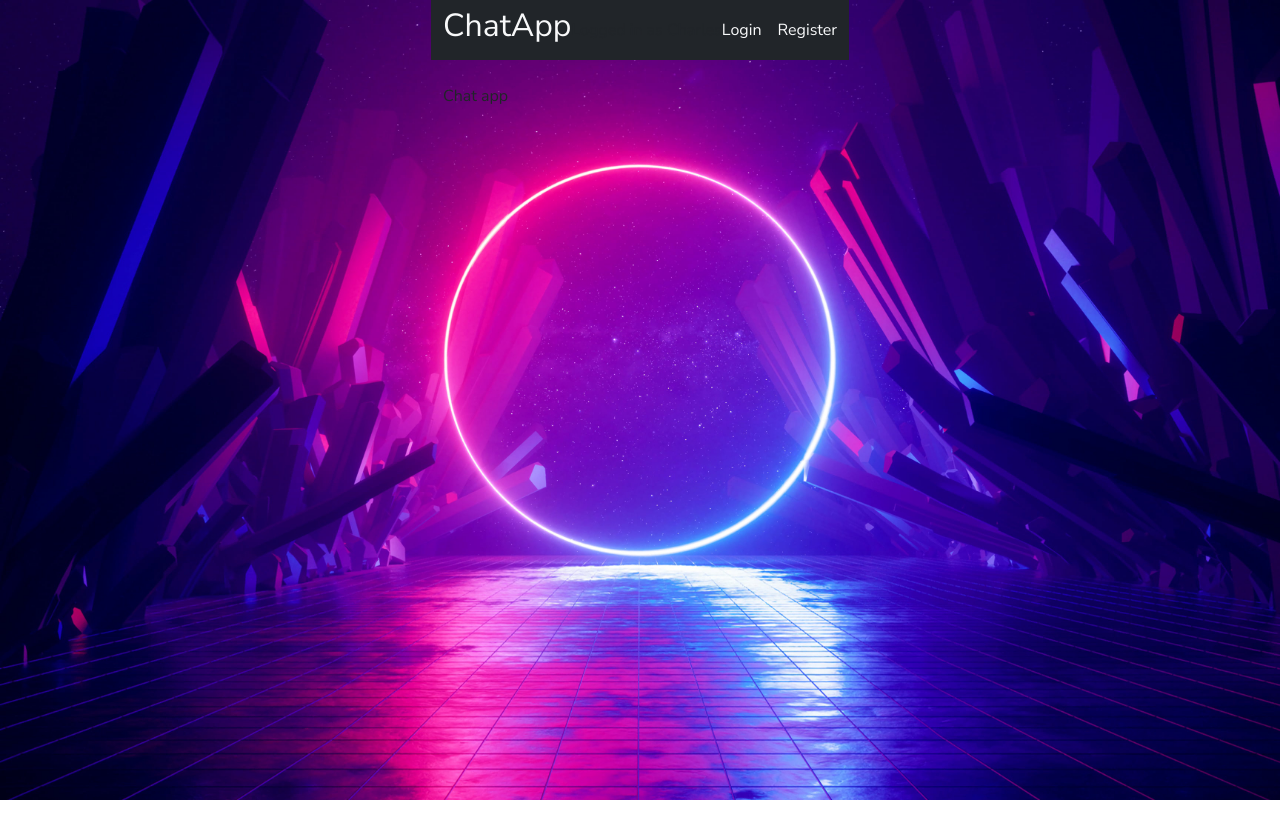
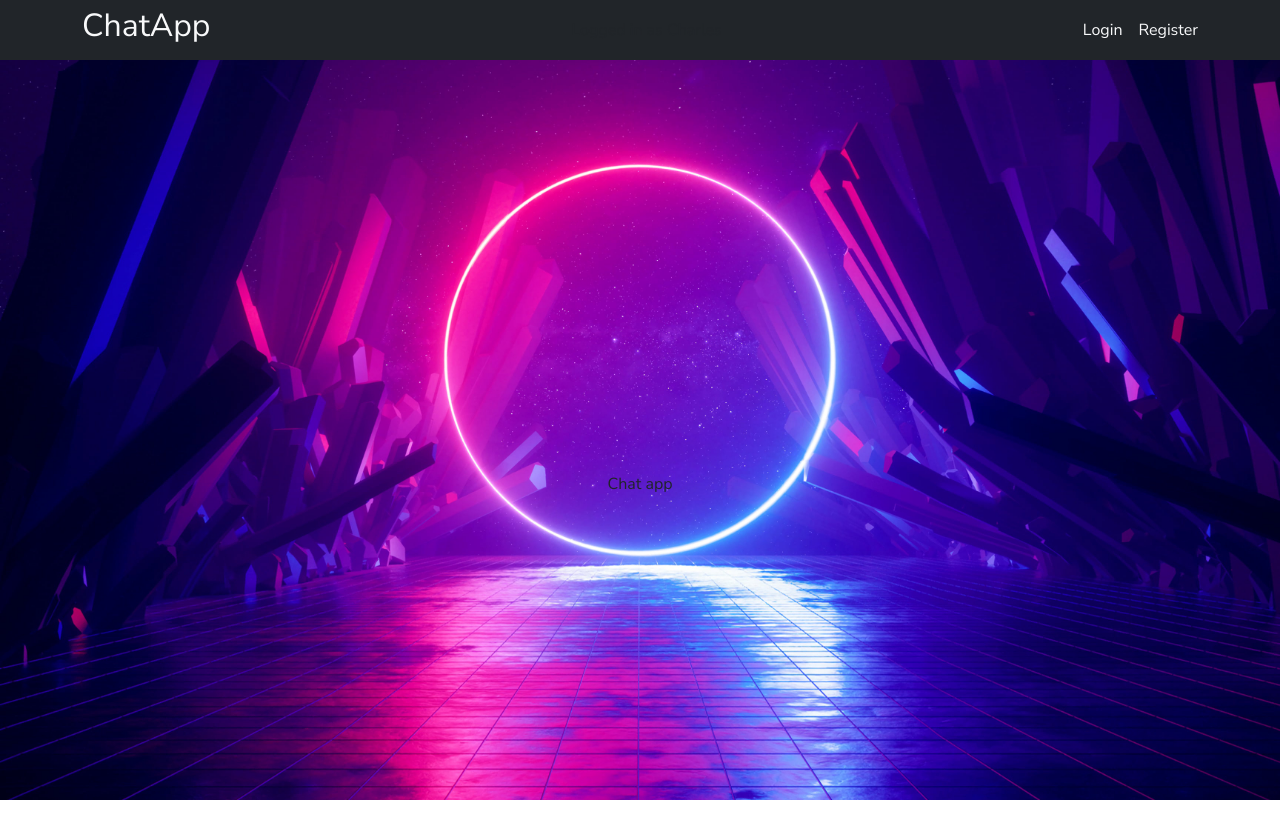
Before and after one commit to SimuChhit/FirstChatRoom, a React (Vite) app in the folder client/: page / in a window 1280 px wide. Shown: the top 838 px of the page. Before the commit the page ends 800 px from the top, so only its background shows below. Built offline with nearby package versions, Linux system fonts and the light colour scheme.

Commit message:
[Minor] Adding css styling

```diff
--- a/client/src/index.css
+++ b/client/src/index.css
@@ -5,6 +5,7 @@
     padding:0;
     box-sizing: border-box;
 }
+
 body {
     font-family: Nunito Sans, sans-serif;
     -webkit-font-smoothing: antialiased;
@@ -13,9 +14,25 @@ body {
     justify-content: center;
     align-content: center;
     min-height: 100vh;
+    width: 100%;
+    min-width: 100%;
     background: url("./assets/Login.jpg") no-repeat;
     background-size: cover;
     background-position: center;
+}
+
+html, body, #root {
+    height: 100%;
+    width: 100%;
+    margin: 0;
+    padding: 0;
+}
+
+.container-app{
+    display: flex;
+    align-items: center; /* vertikales Zentrieren */
+    justify-content: center; /* horizontales Zentrieren */
+    height: 100vh; /* oder eine andere Höhe */
 }
 
 code {
```
